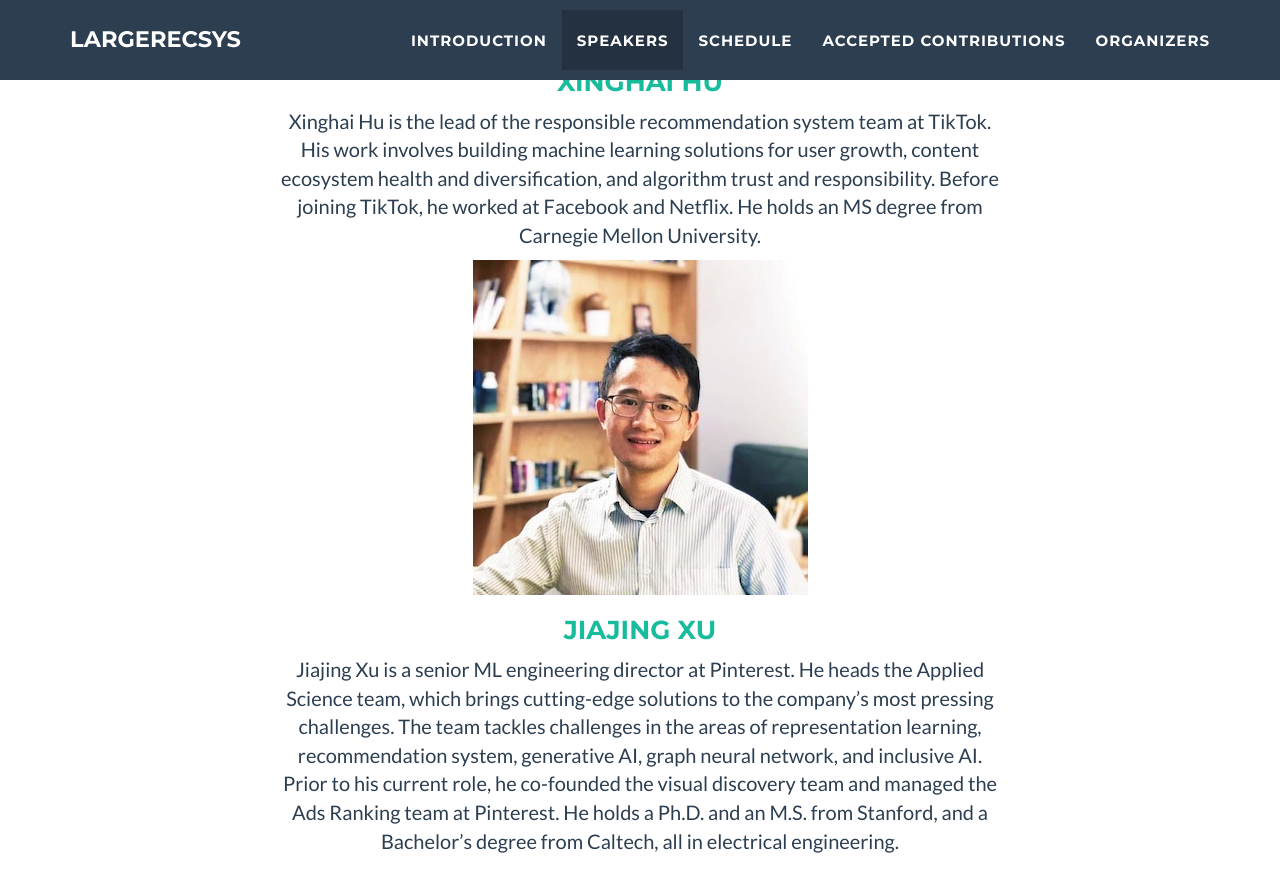
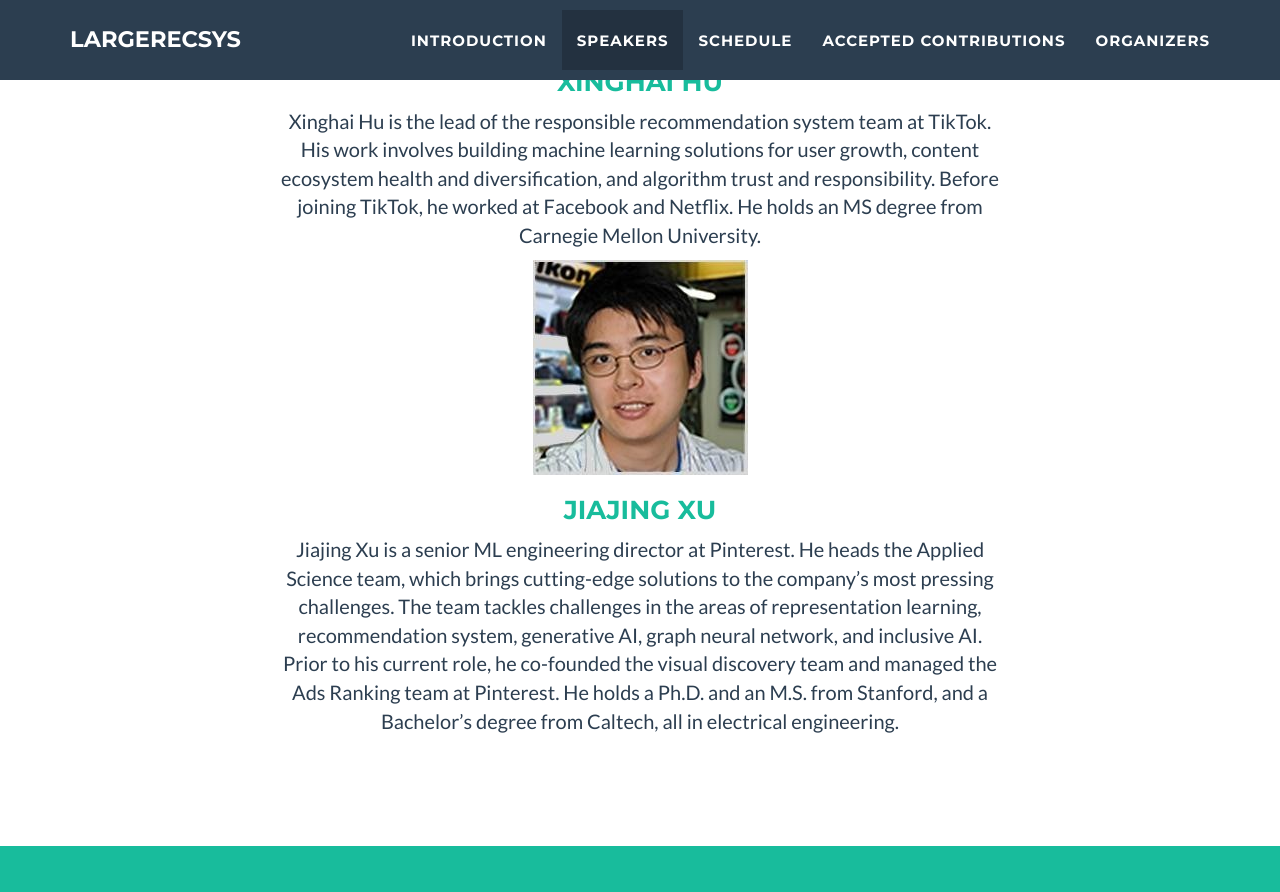
Before and after one commit to largerecsys/largerecsys.github.io, a Jekyll site: the page built from _posts/2024-07-04-arnie.markdown, in a window 1280 px wide and 900 px high, scrolled down 3783 px. Shown: the top 892 px of the window. Built offline with Jekyll 4.4.1, drawn with Linux system fonts in a browser that asks for light colours.

Commit message:
more changes

```diff
--- a/_includes/speakers.html
+++ b/_includes/speakers.html
@@ -49,7 +49,7 @@
 
     <div class="row">
       <div class="col-lg-12 portfolio-item img-responsive text-center">
-        <img class="img-responsive img-centered" src="img/speakers/xinghai.jpg" alt="Jiajing Xu">
+        <img class="img-responsive img-centered" src="img/speakers/jiajing.jpg" alt="Jiajing Xu">
         <div class="col-lg-8 col-lg-offset-2 text-center">
           <h3 class="text-center"><a href="https://www.linkedin.com/in/jiajing-xu-3866a43/">Jiajing Xu</a></h3>
           <p>Jiajing Xu is a senior ML engineering director at Pinterest. He heads the Applied Science team, which brings cutting-edge solutions to the company’s most pressing challenges.  The team tackles challenges in the areas of representation learning, recommendation system, generative AI, graph neural network, and inclusive AI. Prior to his current role, he co-founded the visual discovery team and managed the Ads Ranking team at Pinterest. He holds a Ph.D. and an M.S. from Stanford, and a Bachelor’s degree from Caltech, all in electrical engineering.</p>
```
Also changed, not shown: 2 other files.
